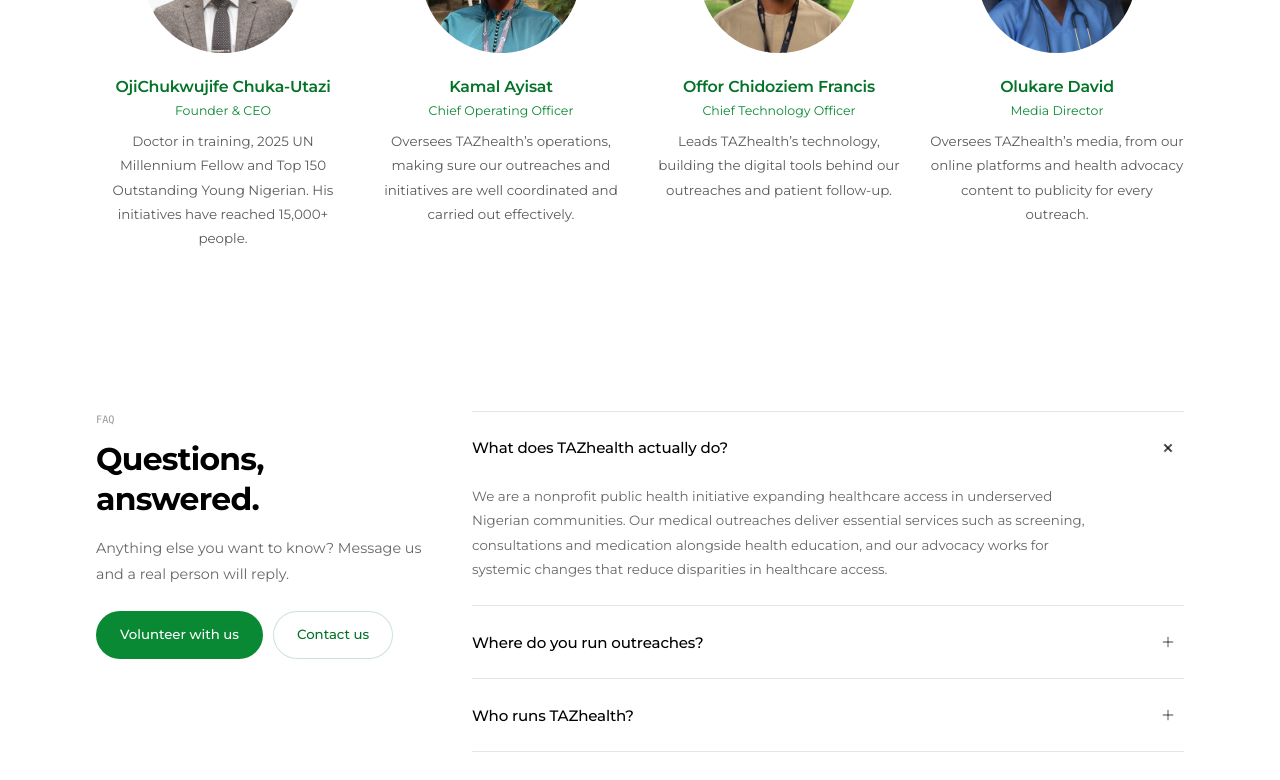
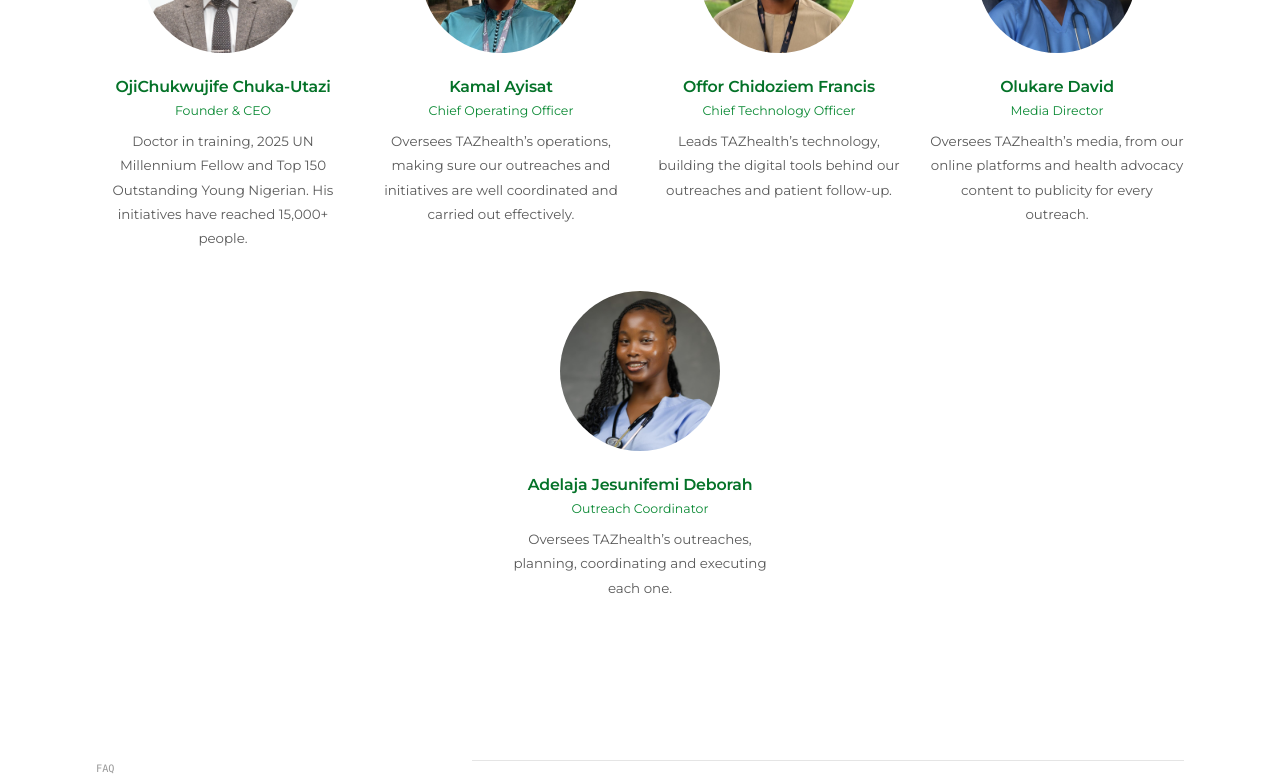
Before and after one commit to tazhealth/tazhealth, a Next.js app: page /about in a window 1280 px wide. Shown: the part 5283-6063 px from the top of the page. Built offline with nearby package versions, Linux system fonts and the light colour scheme; no server answers.

Commit message:
Refactor code structure for improved readability and maintainability

```diff
--- a/app/about/page.tsx
+++ b/app/about/page.tsx
@@ -230,9 +230,9 @@
               View all <ArrowRightIcon className="h-4 w-4" />
             </Link>
           </Reveal>
-          <RevealGroup as="ul" className="mt-12 grid gap-10 sm:grid-cols-2 lg:grid-cols-4 lg:gap-6">
+          <RevealGroup as="ul" className="mt-12 flex flex-wrap justify-center gap-x-6 gap-y-10">
             {team.map((m) =>
-            <RevealItem as="li" key={m.name} className="text-center">
+            <RevealItem as="li" key={m.name} className="w-full text-center sm:w-[calc(50%-12px)] lg:w-[calc(25%-18px)]">
                 <img
                 src={m.image}
                 alt={`Portrait of ${m.name}`}
--- a/data/people.ts
+++ b/data/people.ts
@@ -77,6 +77,14 @@
   bio: 'Oversees TAZhealth’s media, from our online platforms and health advocacy content to publicity for every outreach.',
   linkedin: 'https://linkedin.com',
   x: 'https://x.com'
+},
+{
+  name: 'Adelaja Jesunifemi Deborah',
+  role: 'Outreach Coordinator',
+  image: '/team/adelaja-jesunifemi-deborah.jpg',
+  bio: 'Oversees TAZhealth’s outreaches, planning, coordinating and executing each one.',
+  linkedin: 'https://linkedin.com',
+  x: 'https://x.com'
 }];
 
 
```
Also changed, not shown: public/team/adelaja-jesunifemi-deborah.jpg (added).
